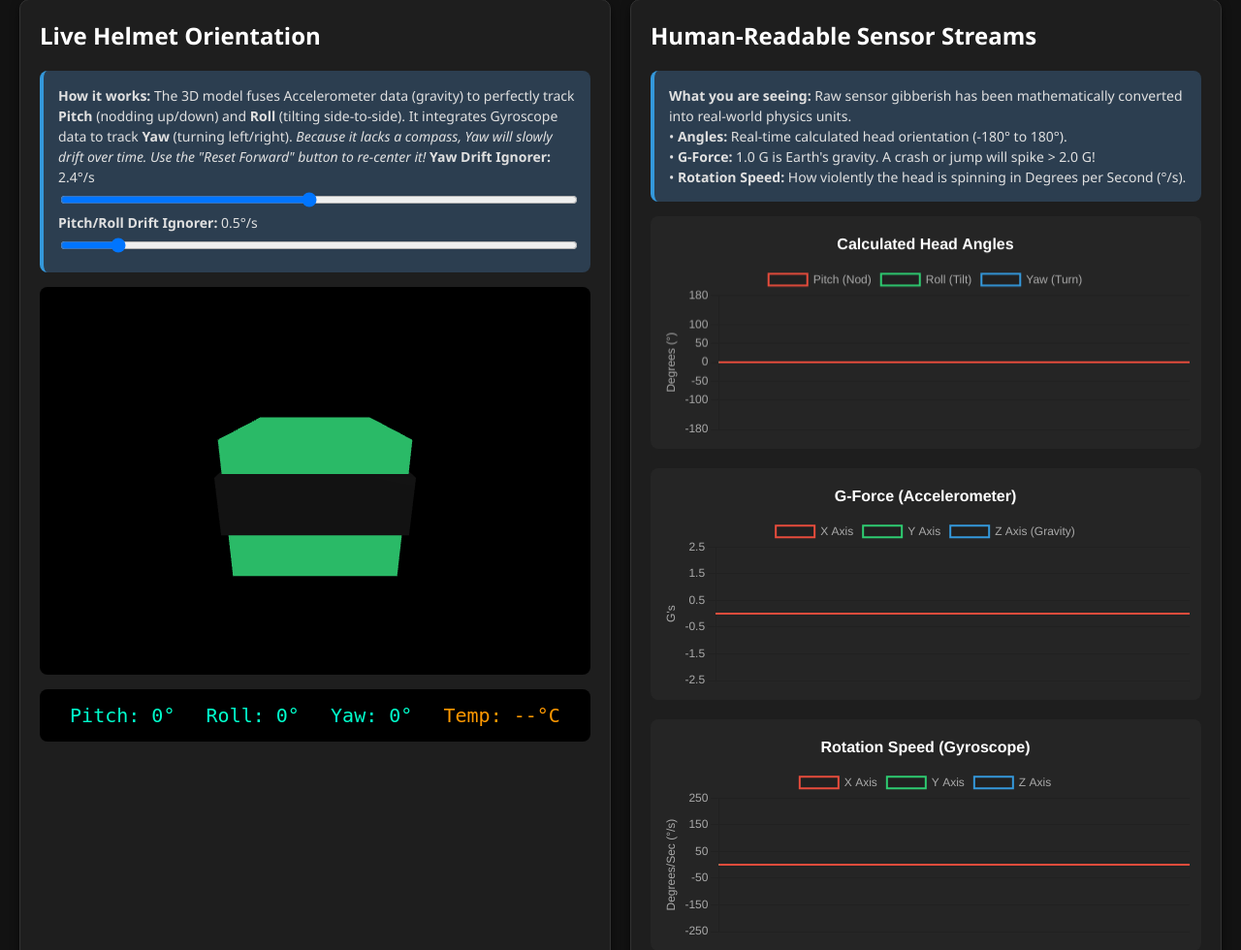
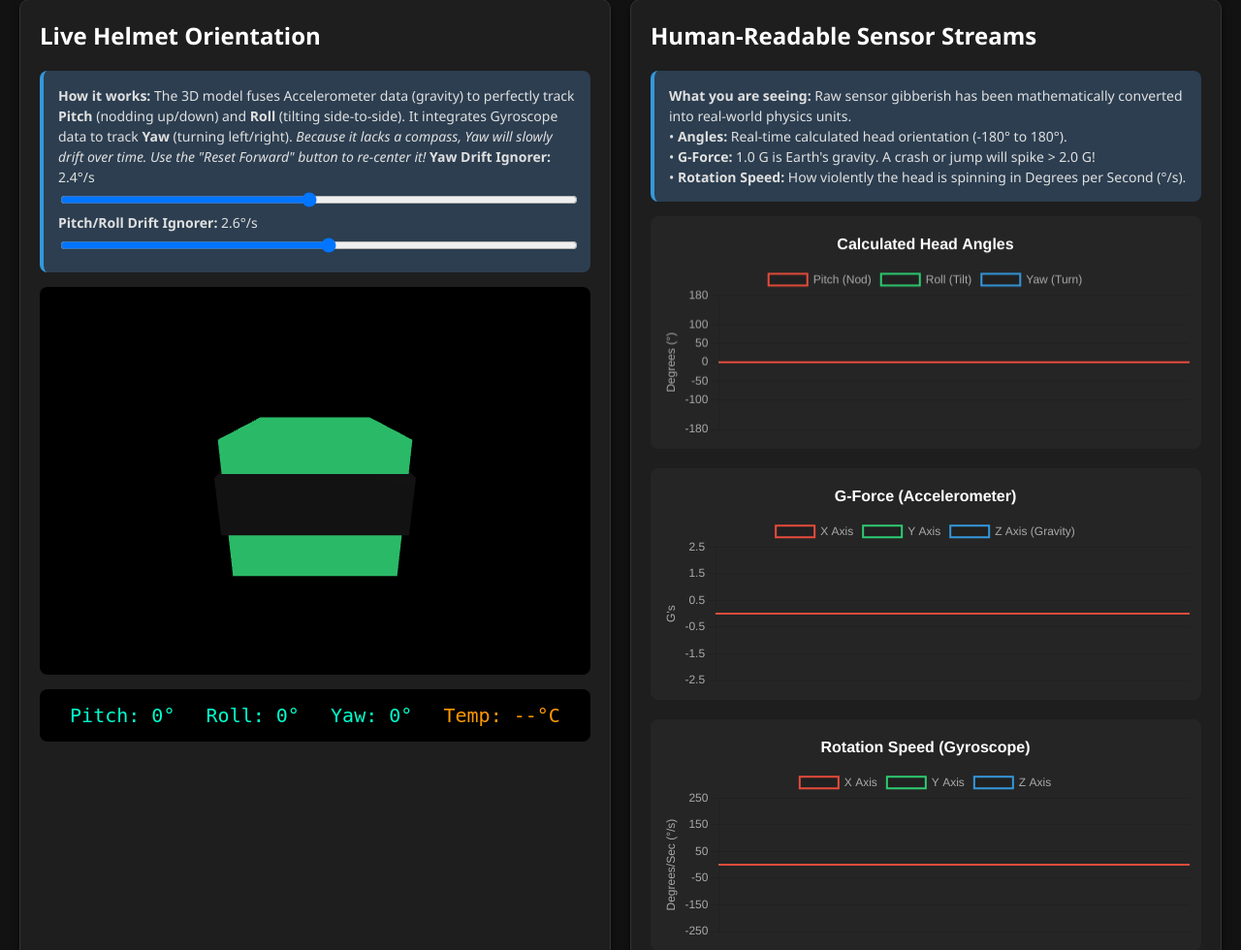
Before and after one commit to YaminHaris/Opel, a Flask app: page / in a window 1280 px wide. Shown: the part 144-1124 px from the top of the page at 97% size. Run offline with Flask 3, Linux system fonts and the light colour scheme; some libraries are stand-ins or nearby versions.

Commit message:
Update default Pitch/Roll drift to 2.6

```diff
--- a/gui/templates/index.html
+++ b/gui/templates/index.html
@@ -49,8 +49,8 @@
                 <strong>Yaw Drift Ignorer:</strong> <span id="yaw-deadzone-val">2.4</span>°/s
                 <input type="range" id="yaw-deadzone-slider" min="0" max="5" step="0.1" value="2.4" style="width: 100%; margin-top: 5px;">
                 <br>
-                <strong>Pitch/Roll Drift Ignorer:</strong> <span id="pr-deadzone-val">0.5</span>°/s
-                <input type="range" id="pr-deadzone-slider" min="0" max="5" step="0.1" value="0.5" style="width: 100%; margin-top: 5px;">
+                <strong>Pitch/Roll Drift Ignorer:</strong> <span id="pr-deadzone-val">2.6</span>°/s
+                <input type="range" id="pr-deadzone-slider" min="0" max="5" step="0.1" value="2.6" style="width: 100%; margin-top: 5px;">
             </div>
             <div id="canvas-container"></div>
             <div class="data-readout" id="orientation-data">
```
